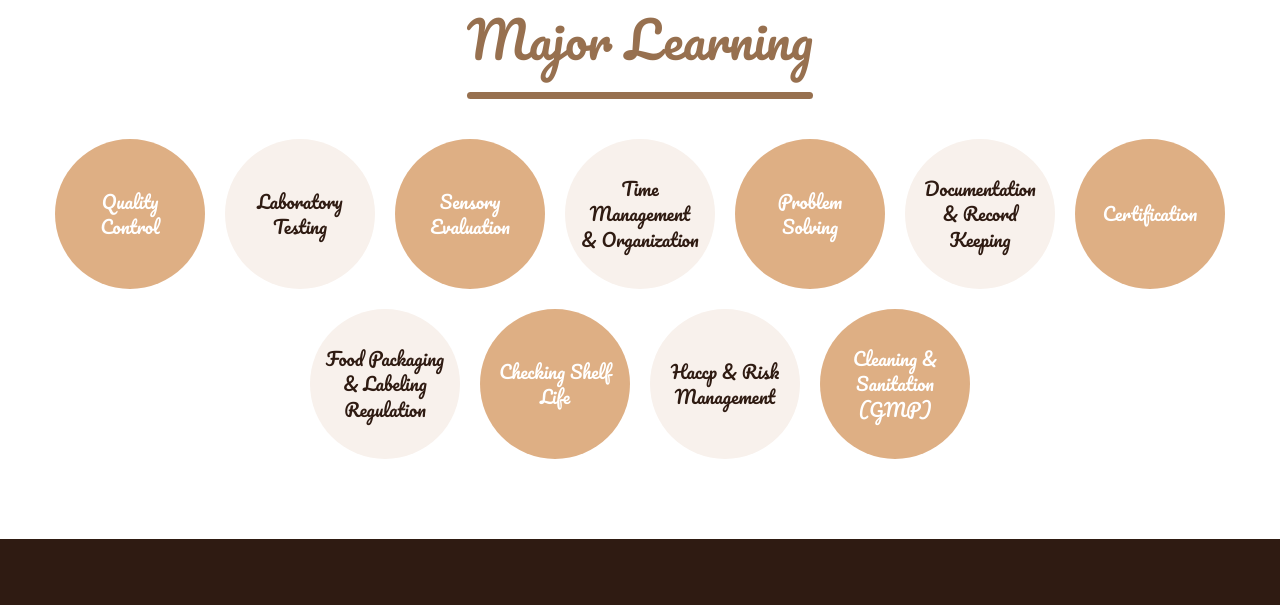
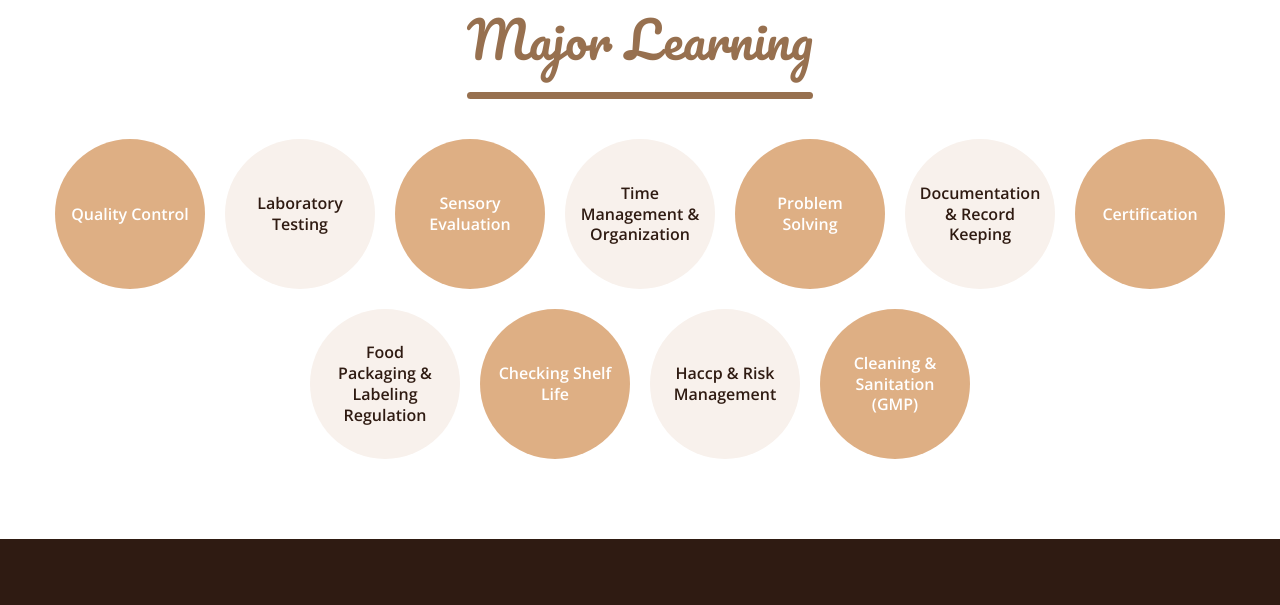
Before and after one commit to Humdan98/abeehasaleem.github.io, a plain HTML site: page index.html in a window 1280 px wide. Shown: the part 5820-6425 px from the top of the page. Drawn offline with nearby package versions, Linux system fonts and the light colour scheme.

Commit message:
Update main.css

```diff
--- a/main.css
+++ b/main.css
@@ -400,9 +400,10 @@ section#achievements {
     background: #f8f1ec;
     padding: 15px;
     color: #2f1b12;
-    font-size: 18px;
-    line-height: 1.4;
-    font-family: 'Pacifico';
+    font-size: 16px;
+    line-height: 1.3;
+    font-family: 'Open Sans';
+    font-weight: 700;
     border-radius: 50%;
     max-width: 150px;
 }
```
